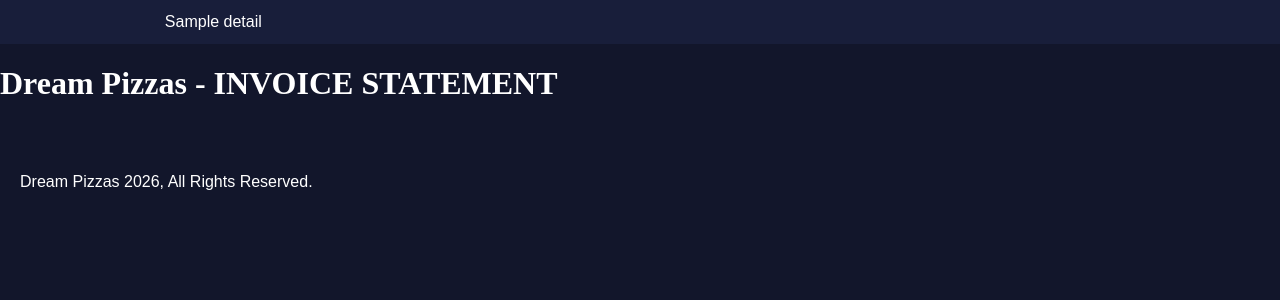
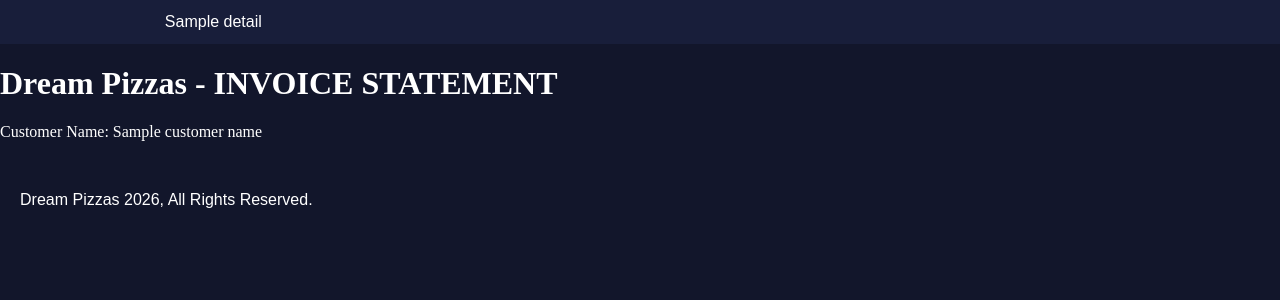
Before and after one commit to st25209-lgtm/CSC2-AS91896-AS91897, a Flask app: template templates/invoice.html in a window 1280 px wide. Shown: the top 300 px of the page. Run offline with Flask 3, Linux system fonts and the light colour scheme; the template is opened without the code that fills it: most values are stand-ins (such as "Sample title", 1, 10 or a date in 2020); some web fonts are replaced.

Commit message:
Shows Customer Name

```diff
--- a/templates/invoice.html
+++ b/templates/invoice.html
@@ -11,6 +11,7 @@
     </div>
     <div class="invoice-details">
         <div class="c-name">
+            <span id="c-tags">Customer Name: {{ customer_name }}</span><br>
         </div>
     </div>
 </div>
```
